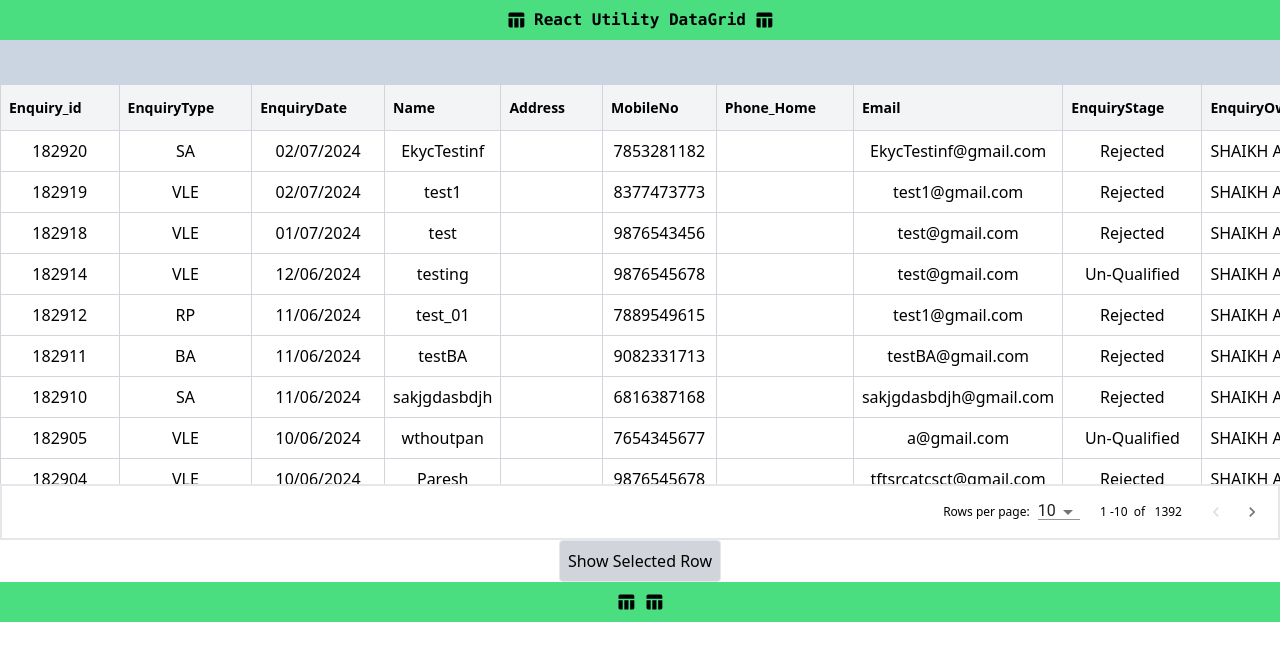
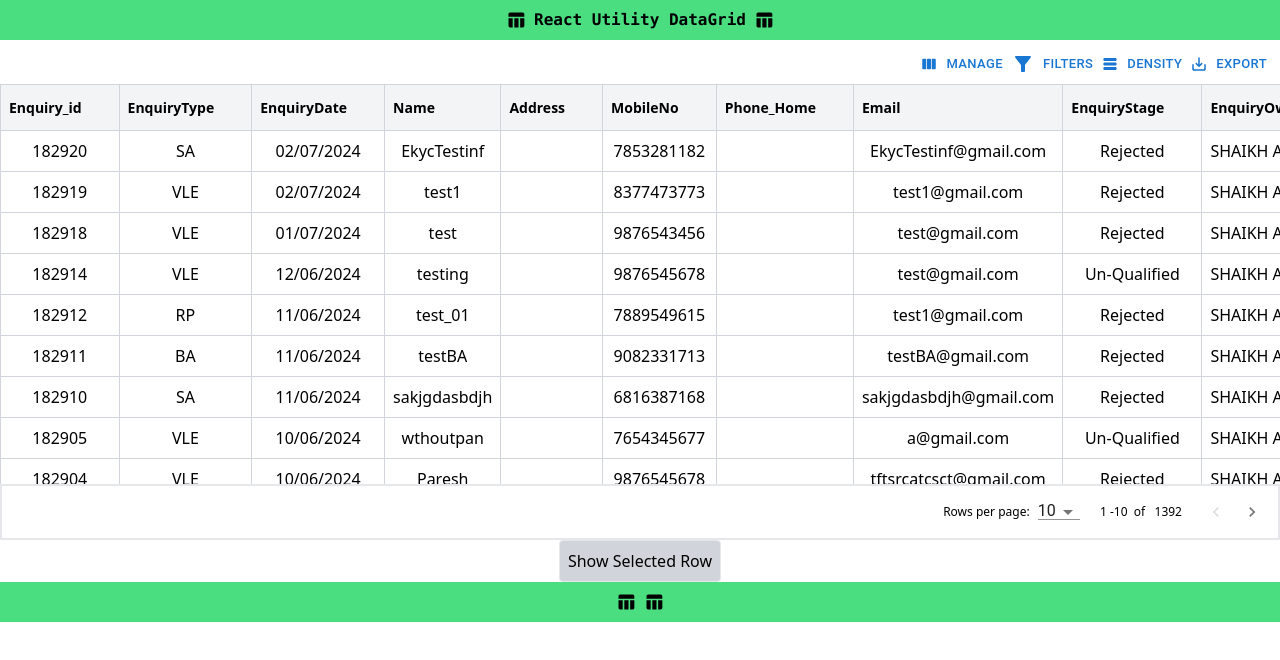
Before and after one commit to mangalsinghrawat/react-utility-datagrid, a React (Create React App) app: page / in a window 1280 px wide. Shown: the top 660 px of the page. Built offline with nearby package versions, Linux system fonts and the light colour scheme.

Commit message:
toolbar added with redux functionality

```diff
--- a/src/components/FilterComponent.js
+++ b/src/components/FilterComponent.js
@@ -22,7 +22,7 @@ const FilterComponent = ({
   onApplyFilters,
   rows
 }) => {
-  const [filters, setFilters] = useState([{ column: "", operator: "", value: "", columnType: "" }]);
+  // const [filters, setFilters] = useState([{ column: "", operator: "", value: "", columnType: "" }]);
 
   const dispatch = useDispatch();
   const filterRows = useSelector(state => state.filter.filters);
@@ -117,7 +117,7 @@ const FilterComponent = ({
 
   // console.log(rows[selectedColumn]);
   console.log(rows);
-  console.log(filters);
+  // console.log(filters);
   console.log(columns);
   console.log(selectedColumn);
   return (
@@ -147,7 +147,7 @@ const FilterComponent = ({
             </>
           ) : (
             <span
-              className={filters[1]?.filterType ? "w-[145px]" : "w-0"}></span>
+              className={filterRows[1]?.filterType ? "w-[145px]" : "w-0"}></span>
           )}
           <FormControl>
             <InputLabel variant="standard">Column</InputLabel>
--- /dev/null
+++ b/src/components/ToolbarComponent.js
@@ -0,0 +1,101 @@
+import { Badge, Button, Menu, MenuItem } from "@mui/material";
+import React from "react";
+import FilterAltIcon from "@mui/icons-material/FilterAlt";
+import ViewColumnRoundedIcon from "@mui/icons-material/ViewColumnRounded";
+import TableRowsRoundedIcon from "@mui/icons-material/TableRowsRounded";
+import SaveAltRoundedIcon from "@mui/icons-material/SaveAltRounded";
+import { useSelector } from "react-redux";
+
+const ToolbarComponent = (props) => {
+    const {
+        // selectedColumn, columns, rows, onApplyFilters, headers, selectedHeaders, setSelectedHeaders,
+        manageColumnsOpen,
+        setManageColumnsOpen,
+        enableFilterOptions,
+        setEnableFilterOptions,
+        setDensity,
+        exportData
+  } = props;
+
+  const [anchorEl, setAnchorEl] = React.useState(null);
+  const open = Boolean(anchorEl);
+  const handleClick = (event) => {
+    setAnchorEl(event.currentTarget);
+  };
+  const handleClose = () => {
+    setAnchorEl(null);
+  };
+  const filterRows = useSelector((state) => state.filter.filters);
+  console.log(filterRows);
+
+    const handleMenuClick = (value) => {
+        setDensity(value);
+    };
+
+    const handleExport = () => {
+
+    }
+
+  return (
+    <div className="flex justify-end items-center ">
+      <Button
+        size="small"
+        variant="text"
+        startIcon={<ViewColumnRoundedIcon />}
+        onClick={() => setManageColumnsOpen(!manageColumnsOpen)}>
+        Manage
+      </Button>
+      <Button
+        size="small"
+        variant="text"
+        startIcon={
+          <Badge badgeContent={filterRows.length} color="primary">
+            <FilterAltIcon />
+          </Badge>
+        }
+        onClick={() => setEnableFilterOptions(!enableFilterOptions)}>
+        Filters
+      </Button>
+          <Button
+          aria-controls={open ? 'basic-menu' : undefined}
+          aria-haspopup="true"
+              aria-expanded={open ? 'true' : undefined}
+              size="small"
+              variant="text"
+              startIcon={<TableRowsRoundedIcon />}
+          onClick={handleClick}
+          >
+        Density
+      </Button>
+      <Menu
+        id="basic-menu"
+        anchorEl={anchorEl}
+        open={open}
+        onClose={handleClose}
+        MenuListProps={{
+          "aria-labelledby": "basic-button",
+        }}>
+        <MenuItem onClick={()=>handleMenuClick('compact')}>COMPACT</MenuItem>
+        <MenuItem onClick={()=>handleMenuClick('standard')}>STANDARD</MenuItem>
+        <MenuItem onClick={()=>handleMenuClick('comfortable')}>COMFORTABLE</MenuItem>
+      </Menu>
+      <Button size="small" variant="text" startIcon={<SaveAltRoundedIcon />} onClick={handleExport}>
+        EXPORT
+          </Button>
+          <Menu
+        id="basic-menu"
+        anchorEl={anchorEl}
+        open={open}
+        onClose={handleClose}
+        MenuListProps={{
+          "aria-labelledby": "basic-button",
+        }}>
+        <MenuItem onClick={()=>handleMenuClick('compact')}>COMPACT</MenuItem>
+        <MenuItem onClick={()=>handleMenuClick('standard')}>STANDARD</MenuItem>
+        <MenuItem onClick={()=>handleMenuClick('comfortable')}>COMFORTABLE</MenuItem>
+      </Menu>
+    </div>
+  );
+};
+
+export default ToolbarComponent;
--- a/src/components/UtilityDataGrid.js
+++ b/src/components/UtilityDataGrid.js
@@ -27,6 +27,7 @@ import FilterComponent from "./FilterComponent";
 import ManageColumnComp from "./ManageColumnComp";
 import KeyboardArrowLeftIcon from '@mui/icons-material/KeyboardArrowLeft';
 import KeyboardArrowRightIcon from '@mui/icons-material/KeyboardArrowRight';
+import ToolbarComponent from "./ToolbarComponent";
 
 const UtilityDataGrid = ({
   pageSize = 10,
@@ -52,6 +53,7 @@ const UtilityDataGrid = ({
   const [selectedRowIndex, setSelectedRowIndex] = useState(null);
   const [filteredData, setFilteredData] = useState(rows);
   const [selectedRowsPerPage, setSelectedRowsPerPage] = useState(pageSize)
+  const [density, setDensity] = useState('standard')
   const filterRef = useRef(null);
 
 
@@ -269,12 +271,26 @@ const UtilityDataGrid = ({
   };
 
 
+
   return (
     <div className="">
-      <div className="bg-slate-300 h-11 p-2 ">
-        <marquee>
-          ⚠️⚠️⚠️ This Toolbar is under construction...⚠️⚠️⚠️
-        </marquee>{" "}
+      <div className=" h-11 p-2 ">
+        <ToolbarComponent
+          // selectedColumn={[columnHeaders[filterColumnIndex]]}
+          // columns={columnsWithTypes}
+          // rows={rows}
+          // onApplyFilters={filterData}
+          // headers={columnHeaders}
+          // selectedHeaders={visibleColumns}
+          // setSelectedHeaders={setVisibleColumns}
+
+          manageColumnsOpen={manageColumnsOpen}
+          setManageColumnsOpen={setManageColumnsOpen}
+          enableFilterOptions={enableFilterOptions}
+          setEnableFilterOptions={setEnableFilterOptions}
+          setDensity={setDensity}
+          exportData = {filteredData}
+        />
       </div>
       <div className="h-[400px] overflow-scroll">
         <table className="table-auto  w-full border-collapse border border-gray-300 ">
@@ -353,7 +369,7 @@ const UtilityDataGrid = ({
                 {visibleColumns.map((column, i) => (
                   <td
                     key={i}
-                    className="border border-gray-300 p-2 whitespace-nowrap"
+                    className={`border border-gray-300 ${density == 'compact' && 'p-1'} ${density == 'standard' && 'p-2'} ${density == 'comfortable' && 'p-4'}  whitespace-nowrap`}
                     // className={`whitespace-nowrap p-2  ${index === selectedRowIndex ? 'border  border-y-blue-500 border-x-gray-300' : 'border border-gray-300'} `}
                   >
                     {item[column]}
--- a/src/store/slice/FilterSlice.js
+++ b/src/store/slice/FilterSlice.js
@@ -4,7 +4,7 @@ import dayjs from "dayjs";
 
 
 const initialState = {
-    filters: [{ column: "", operator: "", value: "", columnType: "" }]
+    filters: []
 }
 
 
```
